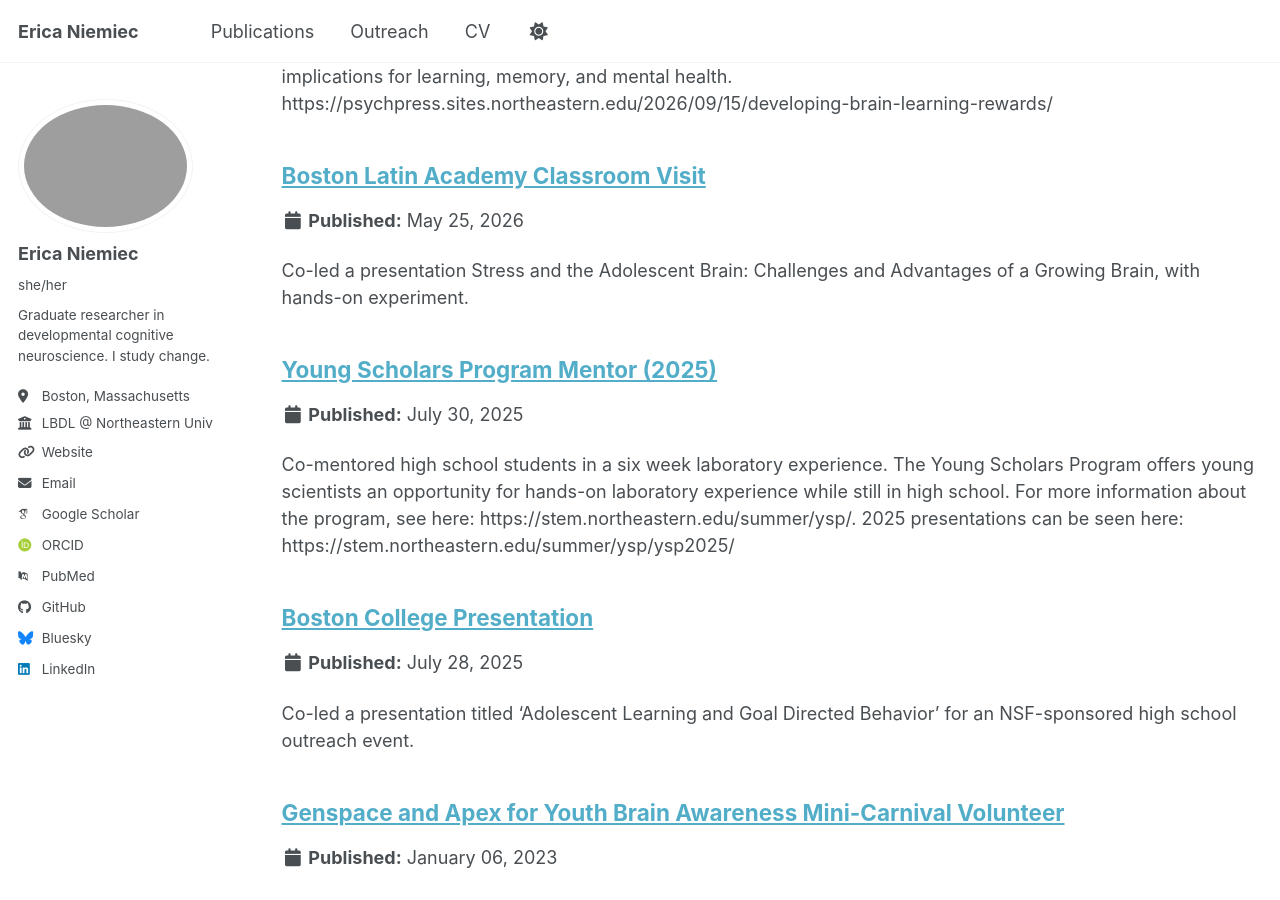
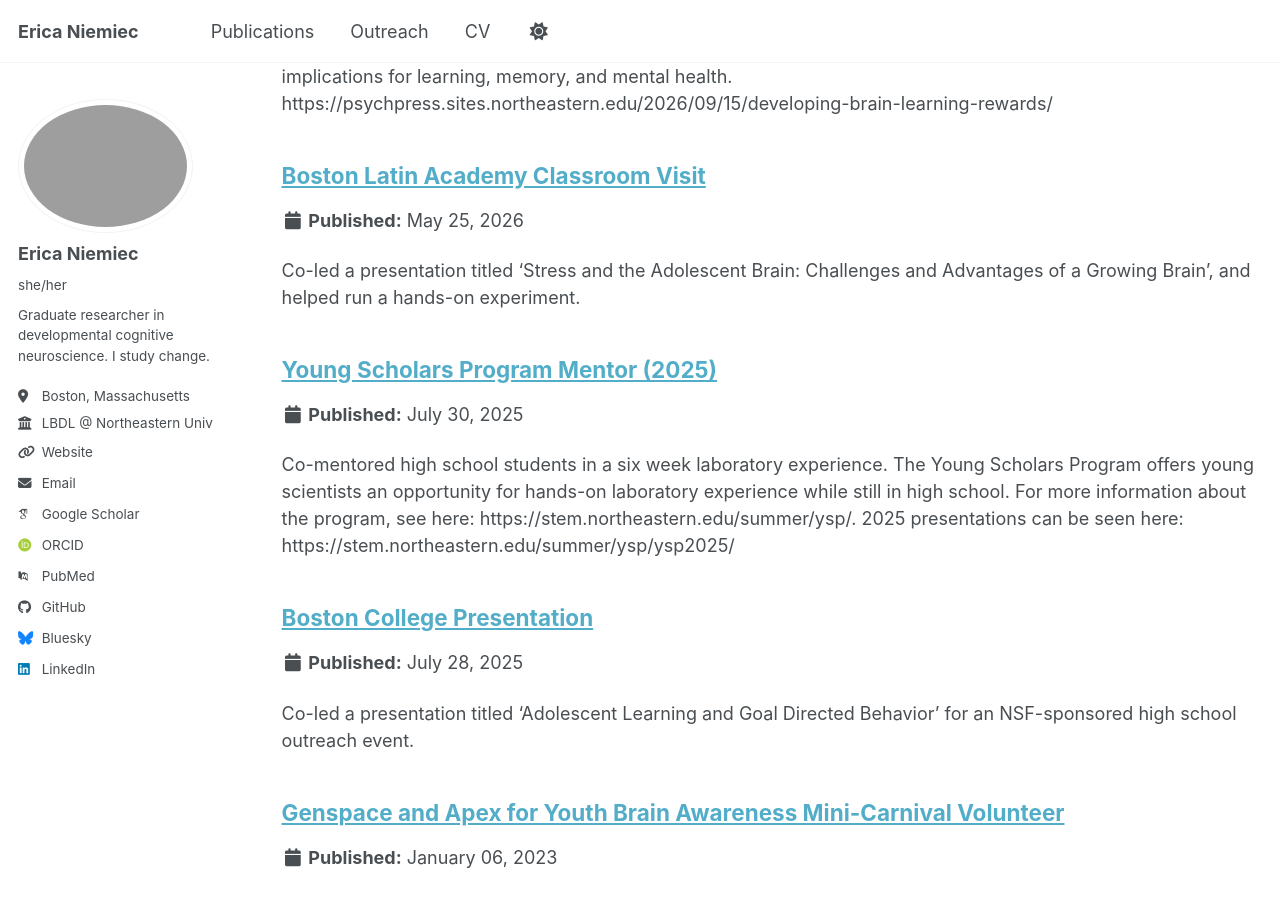
Before and after one commit to ericaniemiec/ericaniemiec.github.io, a Jekyll site: the page built from _pages/outreach.md, in a window 1280 px wide and 900 px high, scrolled down 304 px. Built offline with Jekyll 4.4.1, drawn with Linux system fonts in a browser that asks for light colours; some web fonts are replaced; a script bundle is joined from its source files by our own code; library files that are not in the unit come from our copies.

Commit message:
Update 2026-BostonLatin.md

```diff
--- a/_outreach/2026-BostonLatin.md
+++ b/_outreach/2026-BostonLatin.md
@@ -4,5 +4,5 @@ collection: outreach
 permalink: /outreach/2026-BostonLatin
 date: 2026-05-25
 venue: "Boston Latin Academy"
-excerpt: "Co-led a presentation Stress and the Adolescent Brain: Challenges and Advantages of a Growing Brain, with hands-on experiment."
+excerpt: "Co-led a presentation titled 'Stress and the Adolescent Brain: Challenges and Advantages of a Growing Brain', and helped run a hands-on experiment."
 ---
```
